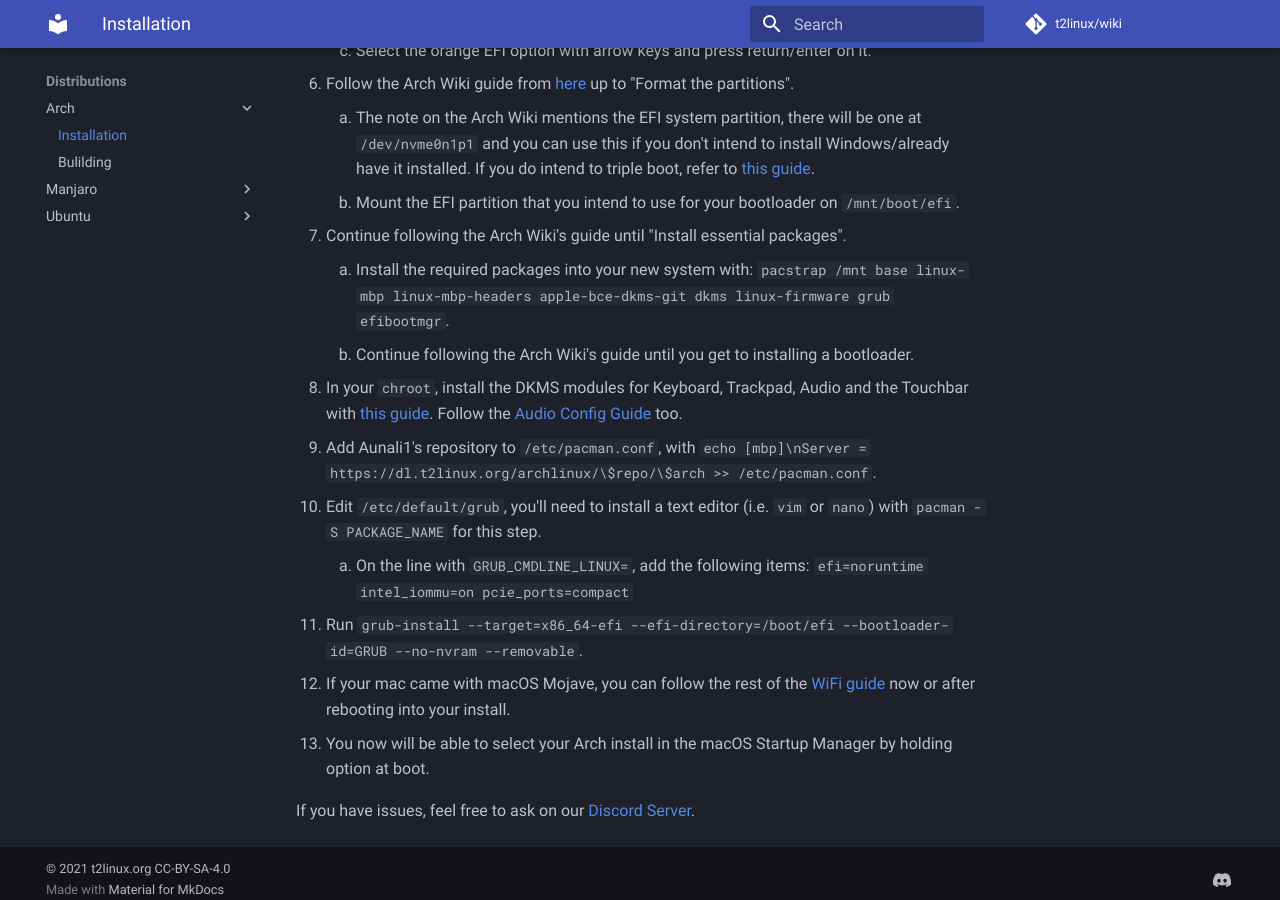
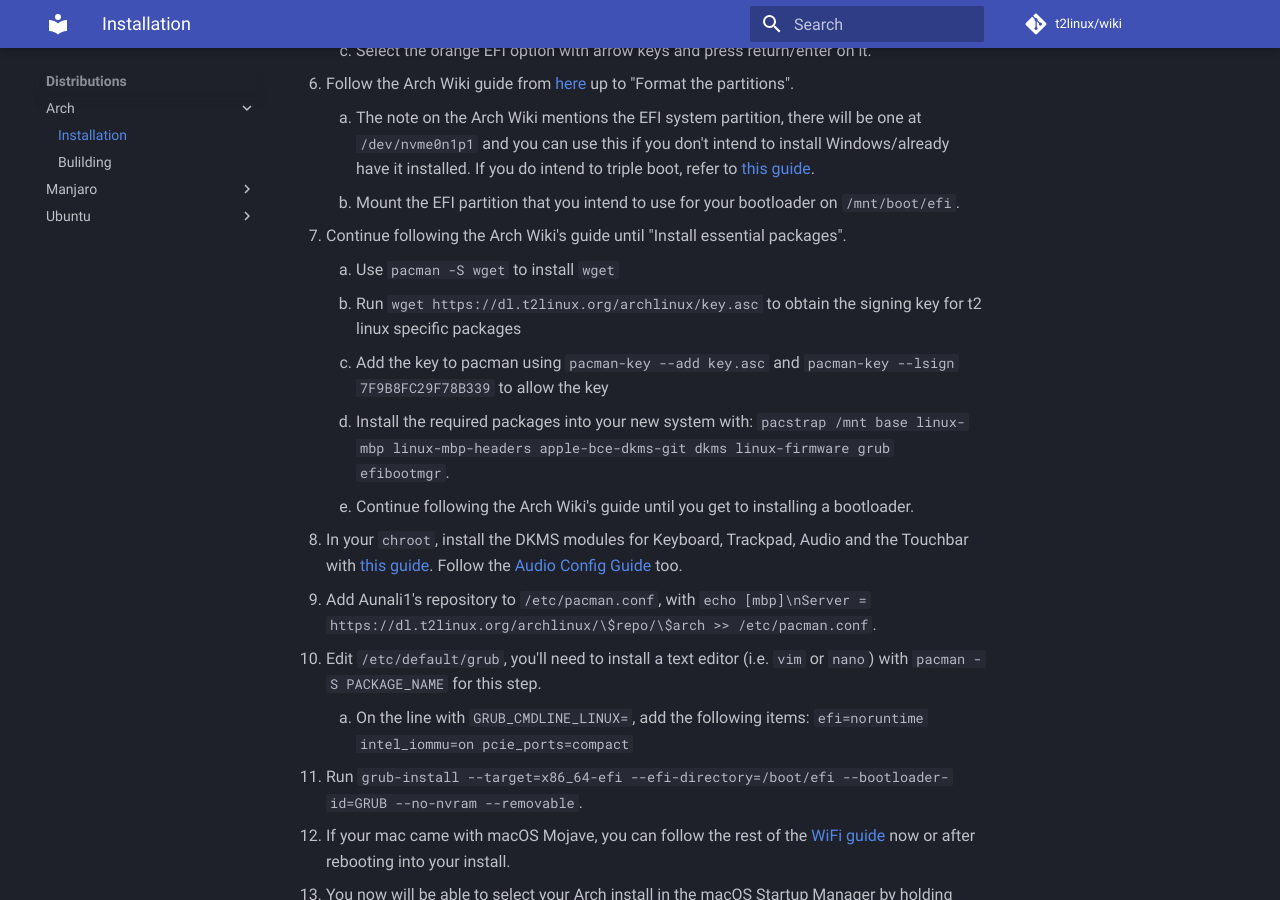
Before and after one commit to t2linux/wiki, an MkDocs documentation site: the page built from docs/distributions/arch/installation.md, in a window 1280 px wide and 900 px high, scrolled down 990 px. Built offline with MkDocs 1.6.1 and Material for MkDocs 9.7.7, drawn with Linux system fonts in a browser that asks for light colours; comment, search, counter and statistics services are not loaded.

Commit message:
Arch: Added key importing instructions to the install guide

```diff
--- a/docs/distributions/arch/installation.md
+++ b/docs/distributions/arch/installation.md
@@ -26,8 +26,11 @@ You will need:
 	1. The note on the Arch Wiki mentions the EFI system partition, there will be one at `/dev/nvme0n1p1` and you can use this if you don't intend to install Windows/already have it installed. If you do intend to triple boot, refer to [this guide](https://wiki.t2linux.org/guides/windows/).
 	2. Mount the EFI partition that you intend to use for your bootloader on `/mnt/boot/efi`.
 7. Continue following the Arch Wiki's guide until "Install essential packages".
-	1. Install the required packages into your new system with: `pacstrap /mnt base linux-mbp linux-mbp-headers apple-bce-dkms-git dkms linux-firmware grub efibootmgr`.
-	2. Continue following the Arch Wiki's guide until you get to installing a bootloader.
+	1. Use `pacman -S wget` to install `wget`
+	2. Run `wget https://dl.t2linux.org/archlinux/key.asc` to obtain the signing key for t2 linux specific packages
+	3. Add the key to pacman using `pacman-key --add key.asc` and `pacman-key --lsign 7F9B8FC29F78B339` to allow the key
+	4. Install the required packages into your new system with: `pacstrap /mnt base linux-mbp linux-mbp-headers apple-bce-dkms-git dkms linux-firmware grub efibootmgr`.
+	5. Continue following the Arch Wiki's guide until you get to installing a bootloader.
 8. In your `chroot`, install the DKMS modules for Keyboard, Trackpad, Audio and the Touchbar with [this guide](https://wiki.t2linux.org/guides/dkms/#installing-modules). Follow the [Audio Config Guide](https://wiki.t2linux.org/guides/audio-config/) too.
 9. Add Aunali1's repository to `/etc/pacman.conf`, with `echo [mbp]\nServer = https://dl.t2linux.org/archlinux/\$repo/\$arch >> /etc/pacman.conf`.
 10. Edit `/etc/default/grub`, you'll need to install a text editor (i.e. `vim` or `nano`) with `pacman -S PACKAGE_NAME` for this step.
```
